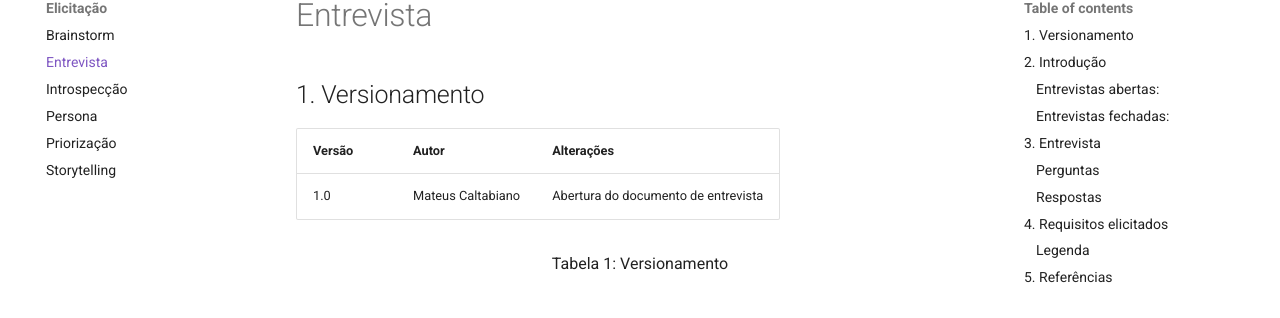
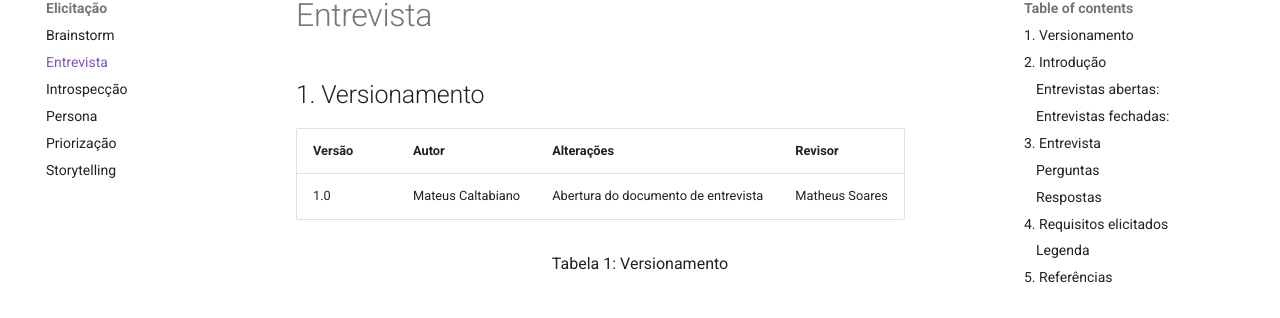
Before and after one commit to Requisitos-de-Software/2022.1-TikTok, an MkDocs documentation site: the page built from docs/elicitação/entrevista.md, in a window 1280 px wide and 900 px high. Shown: the part 151-469 px from the top of the window. Built offline with MkDocs 1.6.1 and Material for MkDocs 9.7.7, drawn with Linux system fonts in a browser that asks for light colours; comment, search, counter and statistics services are not loaded.

Commit message:
#37 - Atualização de revisor

```diff
--- a/docs/elicitação/entrevista.md
+++ b/docs/elicitação/entrevista.md
@@ -2,9 +2,9 @@
 
 ## 1. Versionamento
 
-| Versão | Autor             | Alterações                          |
-| ------ | ----------------- | ----------------------------------- |
-| 1.0    | Mateus Caltabiano | Abertura do documento de entrevista |
+| Versão | Autor             | Alterações                          | Revisor |
+| ------ | ----------------- | ----------------------------------- | ------- |
+| 1.0    | Mateus Caltabiano | Abertura do documento de entrevista | Matheus Soares |
 <div style="text-align: center">
 <p>Tabela 1: Versionamento</p>
 </div>
```
